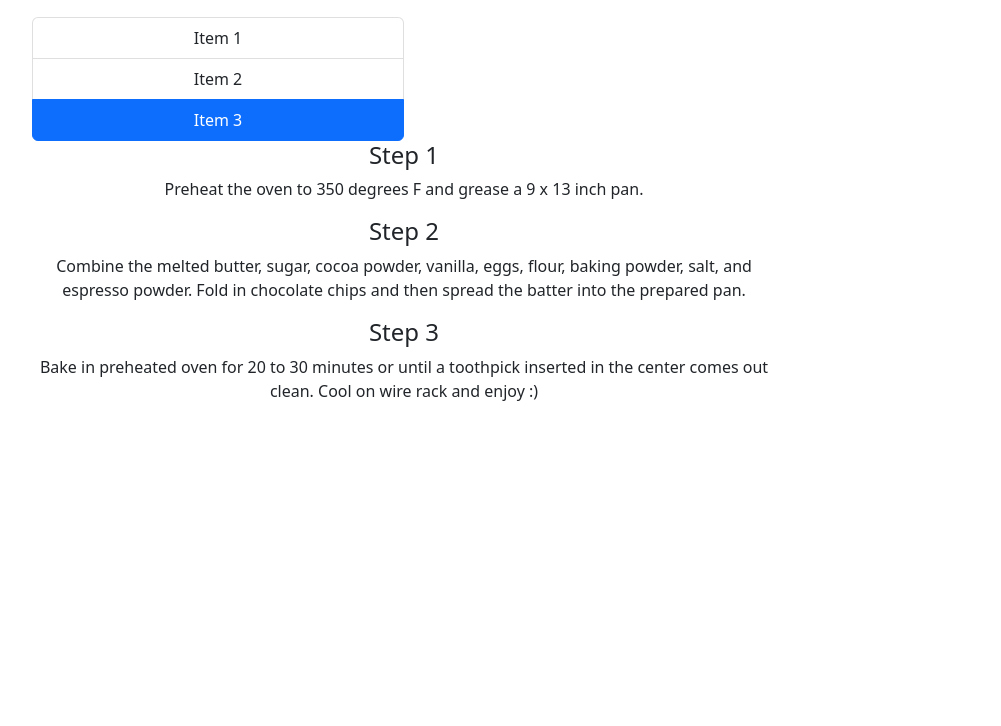
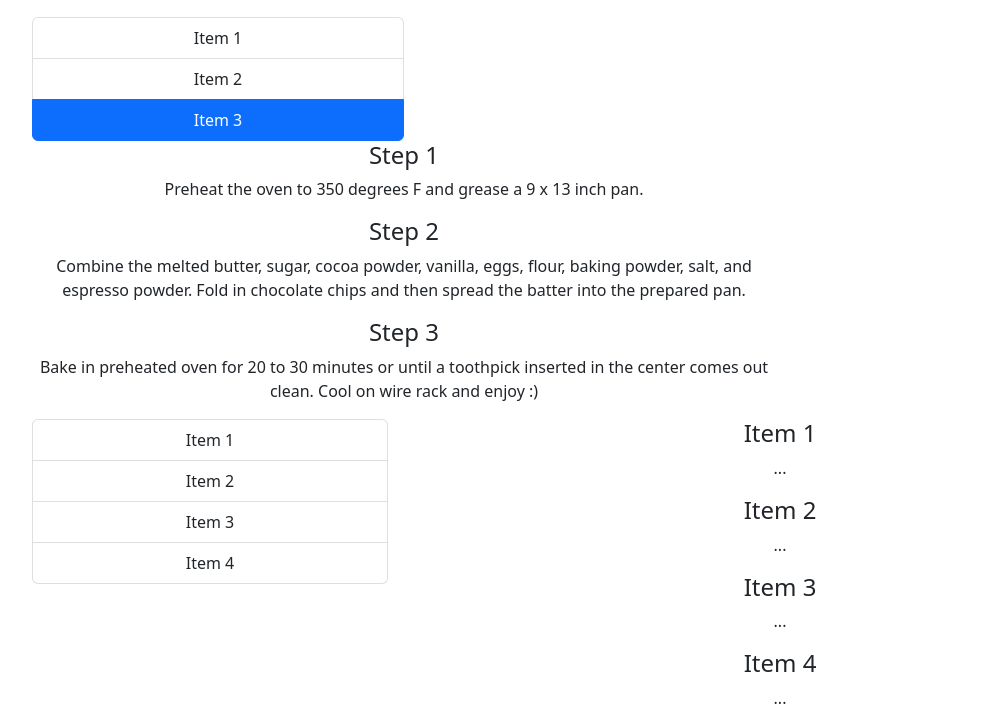
Before and after one commit to sydneycherek/Ecommhomework1, a plain HTML site: page brownies.html in a window 1280 px wide. Shown: the part 444-1170 px from the top of the page, without its empty margins (50-1051 px from the left). Before the commit the page ends 863 px from the top, so only its background shows below. Drawn offline with nearby package versions, Linux system fonts and the light colour scheme.

Commit message:
Update brownies.html

```diff
--- a/brownies.html
+++ b/brownies.html
@@ -151,7 +151,28 @@
                 </div>
                 </div>
 
-
+<div class="row">
+  <div class="col-4">
+    <div id="list-example" class="list-group">
+      <a class="list-group-item list-group-item-action" href="#list-item-1">Item 1</a>
+      <a class="list-group-item list-group-item-action" href="#list-item-2">Item 2</a>
+      <a class="list-group-item list-group-item-action" href="#list-item-3">Item 3</a>
+      <a class="list-group-item list-group-item-action" href="#list-item-4">Item 4</a>
+    </div>
+  </div>
+  <div class="col-8">
+    <div data-bs-spy="scroll" data-bs-target="#list-example" data-bs-smooth-scroll="true" class="scrollspy-example" tabindex="0">
+      <h4 id="list-item-1">Item 1</h4>
+      <p>...</p>
+      <h4 id="list-item-2">Item 2</h4>
+      <p>...</p>
+      <h4 id="list-item-3">Item 3</h4>
+      <p>...</p>
+      <h4 id="list-item-4">Item 4</h4>
+      <p>...</p>
+    </div>
+  </div>
+</div>
 
 
 
```
